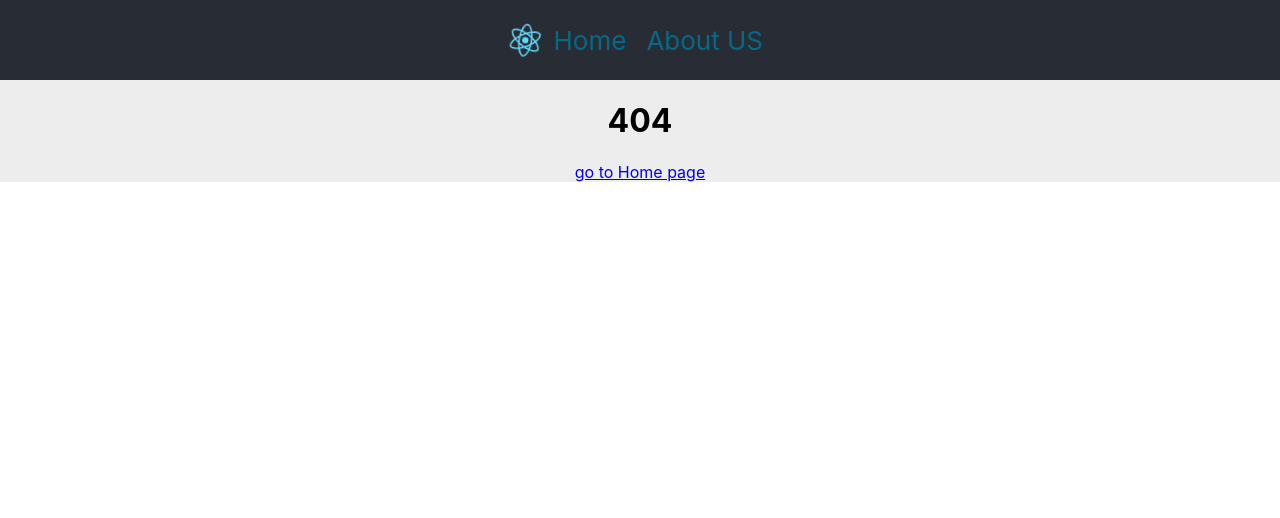
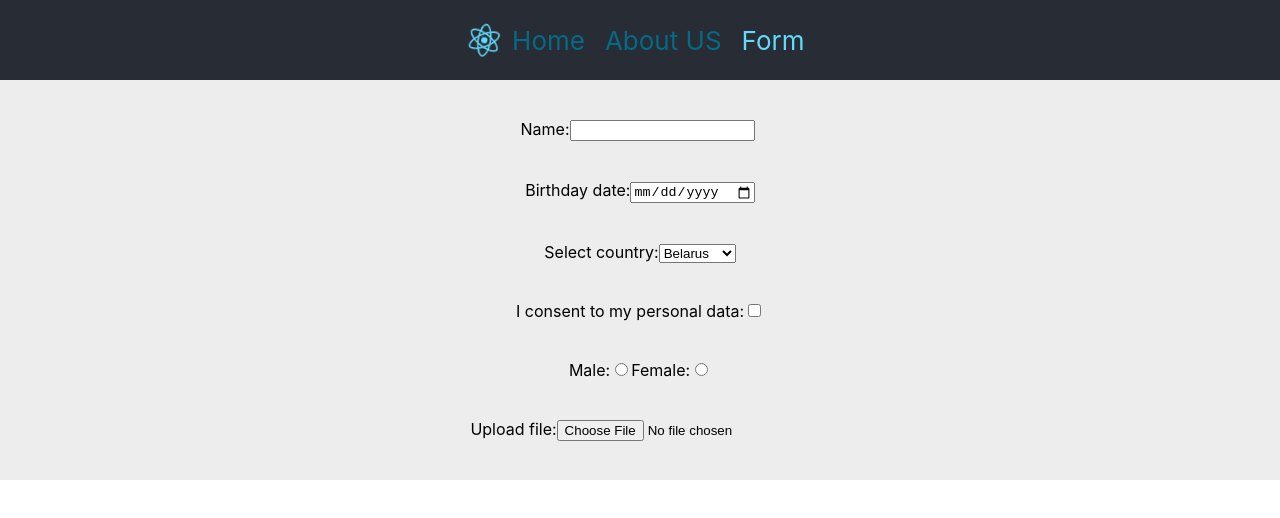
Before and after one commit to SergeiBuiko/rs-react, a React (Create React App) app: page /form in a window 1280 px wide. Before the commit this address had no page. Shown: the top 518 px of the page. Built offline with nearby package versions, Linux system fonts and the light colour scheme.

Commit message:
feat: add form

```diff
--- a/package.json
+++ b/package.json
@@ -50,7 +50,7 @@
     "eslint-plugin-prettier": "^4.2.1",
     "eslint-plugin-react": "^7.32.2",
     "eslint-plugin-react-hooks": "^4.6.0",
-    "localforage": "^1.10.0",
+    "localForage": "^1.10.0",
     "match-sorter": "^6.3.1",
     "prettier": "2.8.4",
     "react-router-dom": "^6.9.0",
--- a/src/App.tsx
+++ b/src/App.tsx
@@ -1,7 +1,6 @@
 import React from 'react';
-// eslint-disable-next-line import/no-unresolved
+
 import { Navigation } from 'components/Navigation';
-// eslint-disable-next-line import/no-unresolved
 
 import { Routes, Route, BrowserRouter } from 'react-router-dom';
 
@@ -10,6 +9,7 @@ import { About } from './pages/About';
 import { NotFound } from './pages/NotFound';
 
 import './App.css';
+import FormPage from 'components/FormPage/FormPage';
 
 function App() {
   return (
@@ -20,6 +20,7 @@ function App() {
         <Routes>
           <Route path="/" element={<MainPage />} />
           <Route path="/about" element={<About />} />
+          <Route path="/form" element={<FormPage />} />
           <Route path="*" element={<NotFound />} />
         </Routes>
       </BrowserRouter>
--- /dev/null
+++ b/src/components/FormPage/FormPage.css
@@ -0,0 +1,10 @@
+.form {
+  display: flex;
+  flex-direction: column;
+  justify-content: space-evenly;
+  height: 50vh;
+}
+
+.form__label {
+  margin-right: 5px;
+}
--- /dev/null
+++ b/src/components/FormPage/FormPage.tsx
@@ -0,0 +1,52 @@
+import React from 'react';
+import './FormPage.css';
+
+class FormPage extends React.Component {
+  private fileInput: React.RefObject<HTMLInputElement>;
+  constructor(props: object) {
+    super(props);
+    this.fileInput = React.createRef();
+  }
+
+  render() {
+    return (
+      <form className="form">
+        <label className="form__label">
+          Name:
+          <input type="text" />
+        </label>
+        <label>
+          Birthday date:
+          <input type="date" />
+        </label>
+        <label>
+          Select country:
+          <select>
+            <option selected value="Belarus">
+              Belarus
+            </option>
+            <option value="Russia">Russia</option>
+            <option value="Poland">Poland</option>
+            <option value="Germany">Germany</option>
+          </select>
+        </label>
+
+        <label>
+          I consent to my personal data:
+          <input type="checkbox" />
+        </label>
+        <label>
+          Male:
+          <input type="radio" name="radio" value="male" />
+          Female:
+          <input type="radio" name="radio" value="female" />
+        </label>
+        <label>
+          Upload file:
+          <input type="file" ref={this.fileInput} />
+        </label>
+      </form>
+    );
+  }
+}
+export default FormPage;
--- a/src/components/Navigation.tsx
+++ b/src/components/Navigation.tsx
@@ -13,6 +13,9 @@ export function Navigation() {
         <NavLink className="App-link" to="/about">
           About US
         </NavLink>
+        <NavLink className="App-link" to="/form">
+          Form
+        </NavLink>
       </header>
     </nav>
   );
--- a/src/components/Product.tsx
+++ b/src/components/Product.tsx
@@ -17,7 +17,7 @@ class Product extends React.Component<object, IProduct> {
       <main className="main-content">
         {this.state.product.map((el) => (
           <div key={el.id} className="product-card">
-            <img src={el.images[0]} alt="asas" className="product__image" />
+            <img src={el.images[0]} alt="product_image" className="product__image" />
             <h3>{el.title}</h3>
             <p>
               <span className="section_title">Description: </span>
--- a/src/components/SearchBar.tsx
+++ b/src/components/SearchBar.tsx
@@ -1,5 +1,4 @@
 import React, { Component } from 'react';
-// eslint-disable-next-line import/no-unresolved
 import { ISearchBar } from 'type/types';
 import './SearchBar.css';
 
--- a/src/pages/MainPage.tsx
+++ b/src/pages/MainPage.tsx
@@ -1,6 +1,5 @@
-// eslint-disable-next-line import/no-unresolved
 import Product from 'components/Product';
-// eslint-disable-next-line import/no-unresolved
+
 import SearchBar from 'components/SearchBar';
 import React from 'react';
 
```
Also changed, not shown: .eslintrc.js.
